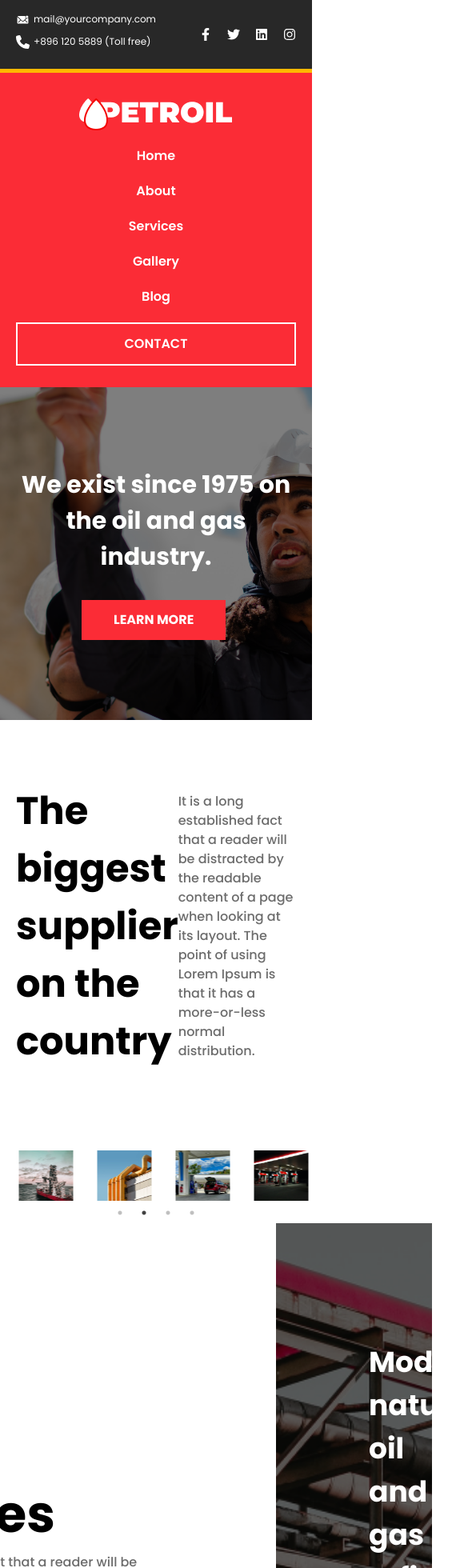
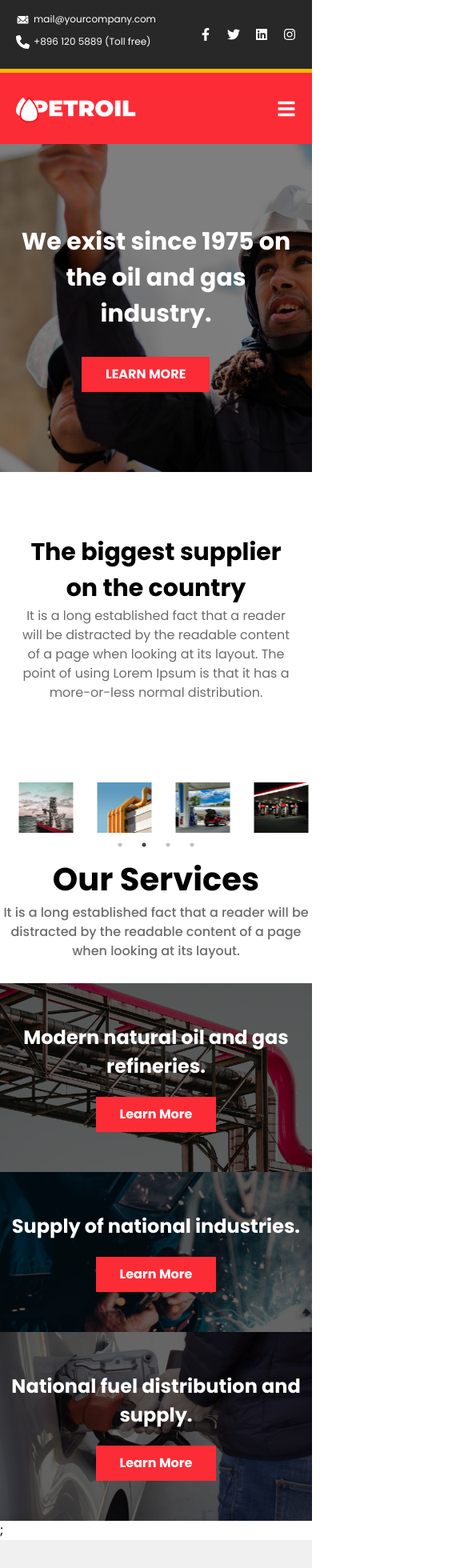
Before and after one commit to habiburrahman63/petroil-project, a React (Vite) app: page / in a window 390 px wide. Shown: the top 1960 px of the page at 80% size, 585 px wide, since content can reach past the window. Built offline with nearby package versions, Linux system fonts and the light colour scheme.

Commit message:
resposive

```diff
--- a/src/components/About/About.jsx
+++ b/src/components/About/About.jsx
@@ -8,8 +8,8 @@ const About = () => {
     <div className="py-[136px] bg-[#F0F0F0]">
       <Container>
         <Flex>
-          <div className="bg-red-500 py-[100px] px-[75px]">
-            <p className="text-[36px] font-bold text-[#FFFFFF]  text-center w-[221px] ">
+          <div className="bg-red-500 py-[30px] md:py-[100px] md:px-[75px]">
+            <p className="text-[36px] font-bold text-[#FFFFFF]  text-center md:w-[221px] ">
               Learn more about our company
             </p>
           </div>
--- a/src/components/Layout/Button.jsx
+++ b/src/components/Layout/Button.jsx
@@ -1,7 +1,13 @@
 import React from "react";
 
-const Button = ({ children, className}) => {
-  return <button className={`py-[13px] px-[40px] bg-red-500 text-[#ffffff] text-[16px] font-bold ${className}`}>{children}</button>;
+const Button = ({ children, className }) => {
+  return (
+    <button
+      className={`py-[10px] md:py-[13px] px-[30px] md:px-[40px] bg-red-500 text-[#ffffff] text-[16px] font-bold ${className}`}
+    >
+      {children}
+    </button>
+  );
 };
 
 export default Button;
--- a/src/components/Layout/Flex.jsx
+++ b/src/components/Layout/Flex.jsx
@@ -1,7 +1,7 @@
 import React from "react";
 
 const Flex = ({ children, className }) => {
-  return <div className={`flex ${className}`}>{children}</div>;
+  return <div className={`md:flex ${className}`}>{children}</div>;
 };
 
 export default Flex;
--- a/src/components/Mapp/Mapp.jsx
+++ b/src/components/Mapp/Mapp.jsx
@@ -6,17 +6,19 @@ import Button from "../Layout/Button";
 const Mapp = () => {
   return (
     <>
-      <div className="bg-[url('./assets/map.png')] h-[450px] w-full bg-no-repeat bg-center bg-cover"></div>
+      <div className="bg-[url('./assets/map.png')] py-[100px] md:py-0  md:h-[450px] w-full bg-no-repeat bg-center bg-cover"></div>
 
       <div className="py-[47px] bg-red-500">
         <Container>
           <Flex className="items-center justify-between ">
-            <p className="text-[36px] font-bold text-[#FFFFFF]">
+            <p className="md:text-[36px] text-[24px] text-center md:text-start font-bold text-[#FFFFFF]">
               Want to join as member branch in your area?
             </p>
-            <Button className="text-[16px] font-semibold text-[#FFFFFF] border-2 bg-solid-[#ffffff]">
-              CONTACT
-            </Button>
+            <div className="flex justify-center mt-[30px] md:mt-0">
+              <Button className="text-[16px] font-semibold text-[#FFFFFF] border-2 bg-solid-[#ffffff]">
+                CONTACT
+              </Button>
+            </div>
           </Flex>
         </Container>
       </div>
--- a/src/components/Navber/Navber.jsx
+++ b/src/components/Navber/Navber.jsx
@@ -1,14 +1,23 @@
-import React from "react";
+import React, { useState } from "react";
 import Container from "../Layout/Container";
 import logo from "../../assets/logo.png";
+import { FaBars } from "react-icons/fa";
+import { RxCross1 } from "react-icons/rx";
 
 const Navber = () => {
+  const [show, setShow] = useState(false);
+
+  const handaleclick = () => {
+    console.log("ok cool");
+    setShow(!show);
+  };
+
   return (
     <div className="bg-red-500 py-[27px]">
       <Container>
-        <div className="md:flex justify-between items-center">
+        <div className="hidden md:flex justify-between items-center">
           <div>
-            <img className="w-[192px] m-auto" src={logo} alt="logo" />
+            <img src={logo} alt="logo" />
           </div>
           <ul className="md:flex items-center gap-[47px] text-white text-[16px] font-semibold text-center">
             <li className="mb-[20px] mt-[20px] md:mb-0 md:mt-0">
@@ -31,6 +40,61 @@ const Navber = () => {
             </li>
           </ul>
         </div>
+
+        <div className="flex items-center justify-between md:hidden">
+          <div>
+            <img className="w-[150px]" src={logo} alt="logo" />
+          </div>
+          <div>
+            {show ? (
+              <div className="absolute top-[150px] left-0 w-[100%] bg-red-500 z-[999999] py-[40px]">
+                <ul className="md:flex items-center gap-[47px] text-white text-[16px] font-semibold text-center">
+                  <li className="mb-[20px] mt-[20px] md:mb-0 md:mt-0">
+                    <a href="#">Home</a>
+                  </li>
+                  <li className="mb-[20px] md:mb-0 md:mt-0">
+                    <a href="#">About</a>
+                  </li>
+                  <li className="mb-[20px] md:mb-0 md:mt-0">
+                    <a href="#">Services</a>
+                  </li>
+                  <li className="mb-[20px] md:mb-0 md:mt-0">
+                    <a href="#">Gallery</a>
+                  </li>
+                  <li className="mb-[20px] md:mb-0 md:mt-0">
+                    <a href="#">Blog</a>
+                  </li>
+                  <li className="pt-[10px]">
+                    <a
+                      className="border-2 border-[#fff] py-[8px] px-[32px]  text-center"
+                      href="#"
+                    >
+                      CONTACT
+                    </a>
+                  </li>
+                </ul>
+              </div>
+            ) : (
+              ""
+            )}
+            {show ? (
+              <RxCross1
+                className="text-2xl text-white cursor-pointer"
+                onClick={() => {
+                  setShow(!show);
+                }}
+              />
+            ) : (
+              <FaBars
+                className="text-2xl text-white cursor-pointer"
+                onClick={() => {
+                  setShow(!show);
+                }}
+              />
+            )}
+            {/* <FaBars onClick={handaleclick} className="text-2xl text-white" /> */}
+          </div>
+        </div>
       </Container>
     </div>
   );
--- a/src/components/Service/Service.jsx
+++ b/src/components/Service/Service.jsx
@@ -6,44 +6,50 @@ const Service = () => {
   return (
     <div className="mt-[28px] font-primary">
       <Flex className="justify-between items-center">
-        <div className="flex justify-end w-[50%] mr-[150px]">
+        <div className="flex justify-center md:justify-end w-auto md:w-[50%] md:mr-[150px]">
           <div>
-            <h1 className="text-[64px] font-bold text-[#000000]">
+            <h1 className="text-[40px] text-center md:text-start md:text-[64px] font-bold text-[#000000]">
               Our Services
             </h1>
-            <p className="text-[16px] font-medium text-[#6C6C6C] w-[405px]">
+            <p className="text-[16px] text-center md:text-start font-medium text-[#6C6C6C] w-[405px]">
               It is a long established fact that a reader will be distracted by
               the readable content of a page when looking at its layout.
             </p>
           </div>
         </div>
-        <div className="bg-[url(./assets/service.png)] w-[50%] pt-[147px] pb-[139px] relative z-[1] bg-no-repeat bg-center bg-cover">
+        <div className="bg-[url(./assets/service.png)] w-auto mt-[28px] md:mt-0 md:w-[50%] pt-[50px] md:pt-[147px] pb-[50px] md:pb-[139px] relative z-[1] bg-no-repeat bg-center bg-cover">
           <div className="absolute w-full h-full top-0 left-0  bg-[#000000]/60 z-[-1]"></div>
-          <div className="ml-[116px]">
-            <p className="text-[36px] font-bold text-[#FFFFFF]">
+          <div className="md:ml-[116px]">
+            <p className="text-[24px] md:text-[36px] text-center md:text-start  font-bold text-[#FFFFFF]">
               Modern natural oil and gas refineries.
             </p>
-            <Button className="mt-[20px]">Learn More</Button>
+            <div className="flex justify-center md:justify-start">
+              <Button className="mt-[20px] ">Learn More</Button>
+            </div>
           </div>
         </div>
       </Flex>
       <Flex>
-        <div className="bg-[url(./assets/service2.png)] w-[100%] pt-[147px] pb-[139px] relative z-[1] bg-no-repeat bg-center bg-cover">
+        <div className="bg-[url(./assets/service2.png)] w-auto  md:mt-0 md:w-[60%] pt-[50px] md:pt-[147px] pb-[50px] md:pb-[139px] relative z-[1] bg-no-repeat bg-center bg-cover">
           <div className="absolute w-full h-full top-0 left-0  bg-[#000000]/60 z-[-1]"></div>
-          <div className="ml-[116px]">
-            <p className="text-[36px] font-bold text-[#FFFFFF]">
+          <div className="md:ml-[116px]">
+            <p className="text-[24px] md:text-[36px] text-center md:text-start font-bold text-[#FFFFFF]">
               Supply of national industries.
             </p>
-            <Button className="mt-[20px]">Learn More</Button>
+            <div className="flex justify-center md:justify-start">
+              <Button className="mt-[20px] ">Learn More</Button>
+            </div>
           </div>
         </div>
-        <div className="bg-[url(./assets/service3.png)] w-[100%] pt-[147px] pb-[139px] relative z-[1] bg-no-repeat bg-center bg-cover">
+        <div className="bg-[url(./assets/service3.png)] w-auto  md:mt-0 md:w-[50%] pt-[50px] md:pt-[147px] pb-[50px] md:pb-[139px] relative z-[1] bg-no-repeat bg-center bg-cover">
           <div className="absolute w-full h-full top-0 left-0  bg-[#000000]/60 z-[-1]"></div>
-          <div className="ml-[116px]">
-            <p className="text-[36px] font-bold text-[#FFFFFF]">
+          <div className="md:ml-[116px]">
+            <p className="text-[24px] md:text-[36px] text-center md:text-start font-bold text-[#FFFFFF]">
               National fuel distribution and supply.
             </p>
-            <Button className="mt-[20px]">Learn More</Button>
+            <div className="flex justify-center md:justify-start">
+              <Button className="mt-[20px] ">Learn More</Button>
+            </div>
           </div>
         </div>
       </Flex>
--- a/src/components/Supplier/Supplier.jsx
+++ b/src/components/Supplier/Supplier.jsx
@@ -7,8 +7,15 @@ const Supplier = () => {
     <div className="pt-[78px] pb-[100px]">
       <Container>
         <Flex className="items-center justify-between">
-          <p className="text-[48px] font-bold w-[289px] text-[#000000]">The biggest supplier on the country</p>
-          <p className="w-[651px] text-[16px] font-medium text-[#6C6C6C]">It is a long established fact that a reader will be distracted by the readable content of a page when looking at its layout. The point of using Lorem Ipsum is that it has a more-or-less normal distribution.</p>
+          <p className="text-[30px] md:text-[48px] font-bold w-auto text-center md:text-start md:w-[289px] text-[#000000]">
+            The biggest supplier on the country
+          </p>
+          <p className="w-auto text-center md:text-start md:w-[651px] text-[16px] font-normal md:font-medium text-[#6C6C6C]">
+            It is a long established fact that a reader will be distracted by
+            the readable content of a page when looking at its layout. The point
+            of using Lorem Ipsum is that it has a more-or-less normal
+            distribution.
+          </p>
         </Flex>
       </Container>
     </div>
```
Also changed, not shown: src/components/Blog/Blog.jsx (+20 -12 lines), src/components/Footer/Footer.jsx (+17 -17 lines), src/components/Portfolio/Portfolio.jsx (+18 -18 lines).
